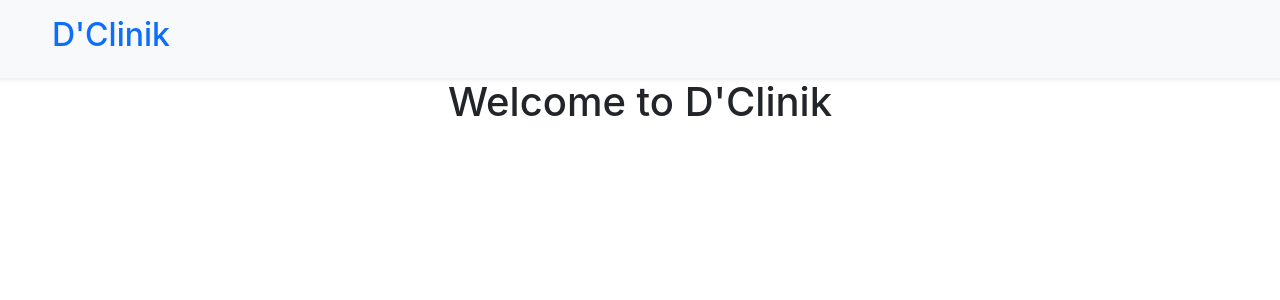
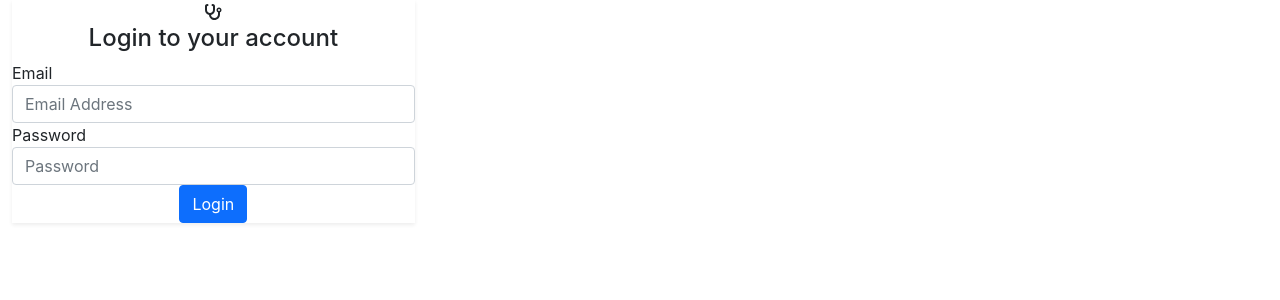
Before and after one commit to iamclement1/D-Clinik, a React (Vite) app: page / in a window 1280 px wide. Shown: the top 300 px of the page. Built offline with nearby package versions, Linux system fonts and the light colour scheme.

Commit message:
revamp login form

```diff
--- a/src/App.jsx
+++ b/src/App.jsx
@@ -2,16 +2,14 @@ import { useState } from 'react'
 import { BrowserRouter as Router, Routes, Route, NavLink } from 'react-router-dom'
 import './App.css'
 import Navbar from './Components/Navbar/Navbar'
+import Login from './Pages/Login'
 
 function App() {
   const [count, setCount] = useState(0)
 
   return (
     <div className="App">
-      <Navbar/>
-      <h1>
-        Welcome to D'Clinik
-      </h1>
+      <Login />
     </div>
   )
 }
--- a/src/Pages/Login.jsx
+++ b/src/Pages/Login.jsx
@@ -1,8 +1,50 @@
-import React from 'react'
+import { useState } from 'react'
+import { faStethoscope } from '@fortawesome/free-solid-svg-icons'
+import { FontAwesomeIcon } from '@fortawesome/react-fontawesome'
+import { Form } from 'react-bootstrap'
 
 function Login() {
+
+    const [ email, setEmail ] = useState('')
+    const [ password, setPassword ] = useState('')
     return (
-    <div>
+    <div className="">
+        <div className="container-xxl position-relative">
+            <div className="m-auto justify-center">
+                <div className="row">
+                    <div className="col-md-4">
+                        <div className="flex offset-md-3 bg-white shadow-sm m-auto mt-12">
+                            <form className="mx-auto">
+                                <FontAwesomeIcon icon={faStethoscope} className='text-2xl'/>
+                                <h2 className='fs-4'>
+                                    Login to your account
+                                </h2>
+
+                                <div className='text-start'>
+                                    <label htmlFor="">Email</label>
+                                    <input type="email" className="form-control"
+                                    placeholder="Email Address"
+                                    name="email" value={email}
+                                    onChange={ (e) => setEmail(e.target.value)} />
+                                </div>
+
+                                <div className='text-start'>
+                                    <label htmlFor="">Password</label>
+                                    <input type="password" className="form-control"
+                                    placeholder="Password"
+                                    name='password'
+                                    value={password}
+                                    onChange={ (e) => setPassword(e.target.value)} />
+                                </div>
+
+                                <button className="btn btn-primary" type="submit"> Login</button>
+                            </form>
+                        </div>
+                    </div>
+                    <div className="col-md-8"></div>
+                </div>
+            </div>
+        </div>
 
     </div>
 )
```
